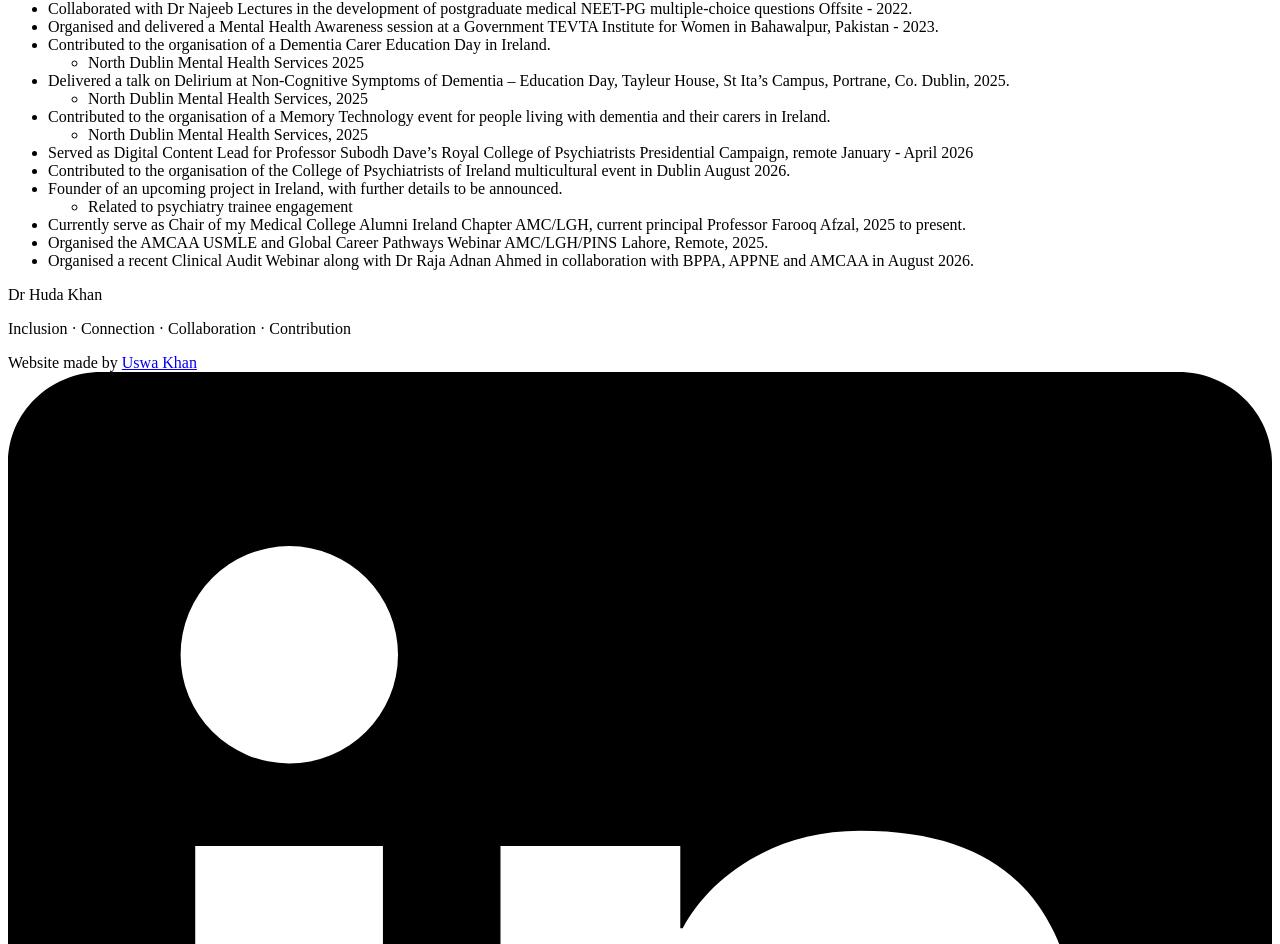
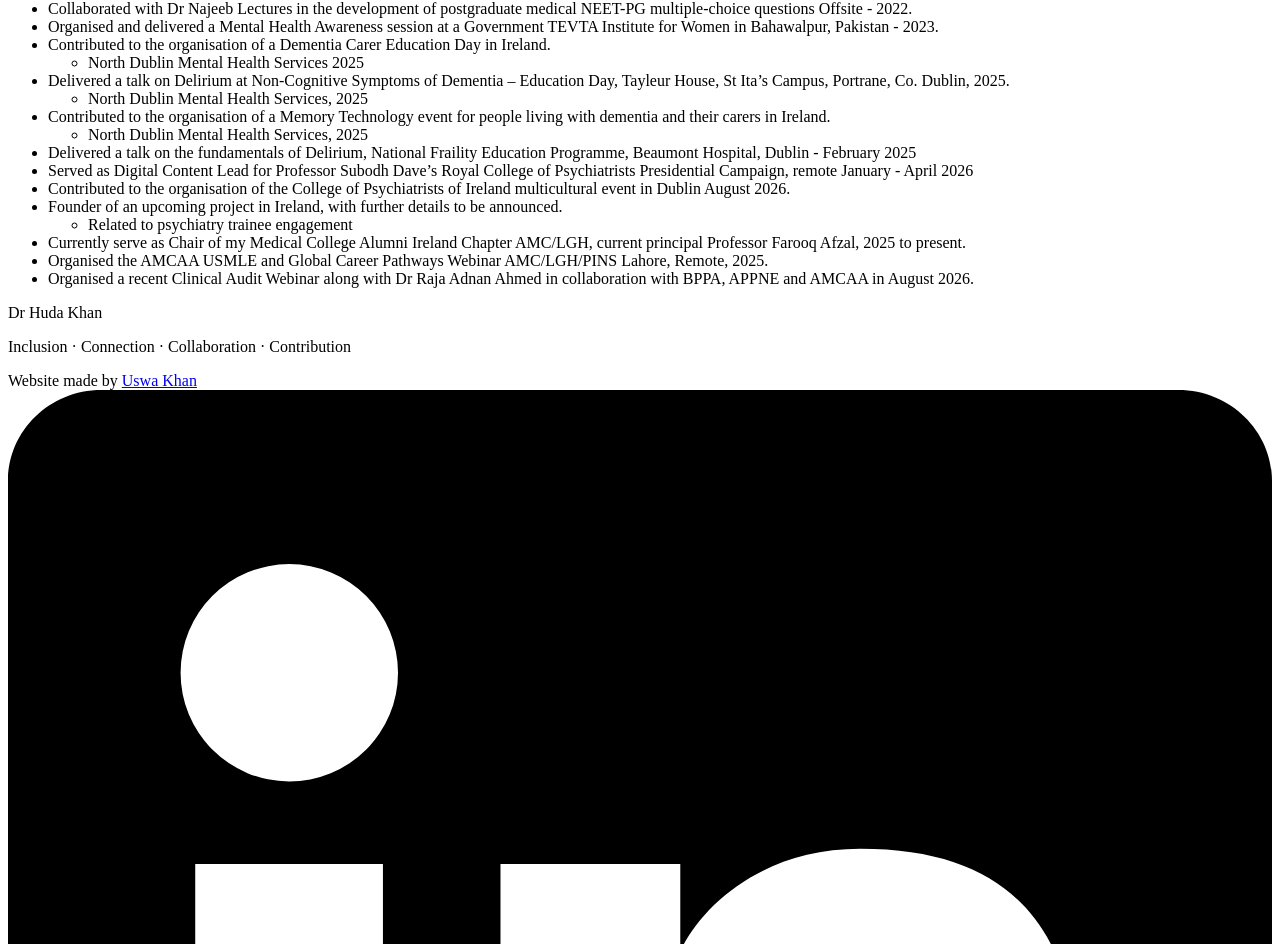
Before and after one commit to uswakhan12/Huda-Khan-portfolio, a React (Vite) app: page /about in a window 1280 px wide. Shown: the part 2050-2994 px from the top of the page. Built offline with nearby package versions, Linux system fonts and the light colour scheme; the HTML template or start-up script is replaced by a standard one.

Commit message:
Added another achievement

```diff
--- a/src/manifesto.js
+++ b/src/manifesto.js
@@ -239,6 +239,7 @@ export const manifesto = {
       text: 'Contributed to the organisation of a Memory Technology event for people living with dementia and their carers in Ireland.',
       subpoints: ['North Dublin Mental Health Services, 2025']
     },
+    'Delivered a talk on the fundamentals of Delirium, National Fraility Education Programme, Beaumont Hospital, Dublin - February 2025',
     'Served as Digital Content Lead for Professor Subodh Dave’s Royal College of Psychiatrists Presidential Campaign, remote January - April 2026',
     'Contributed to the organisation of the College of Psychiatrists of Ireland multicultural event in Dublin August 2026.',
     {
```
